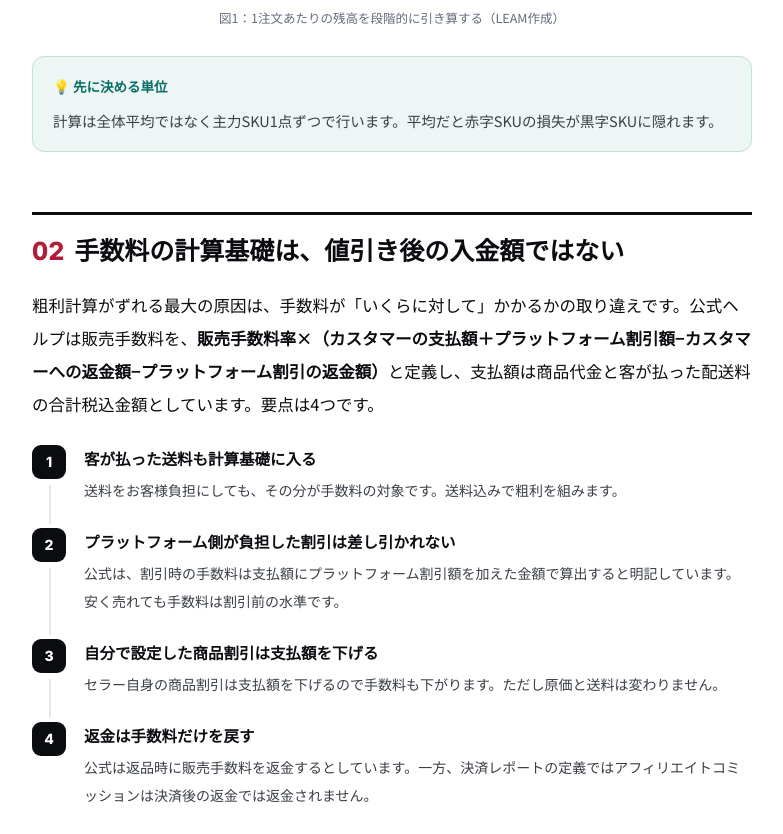
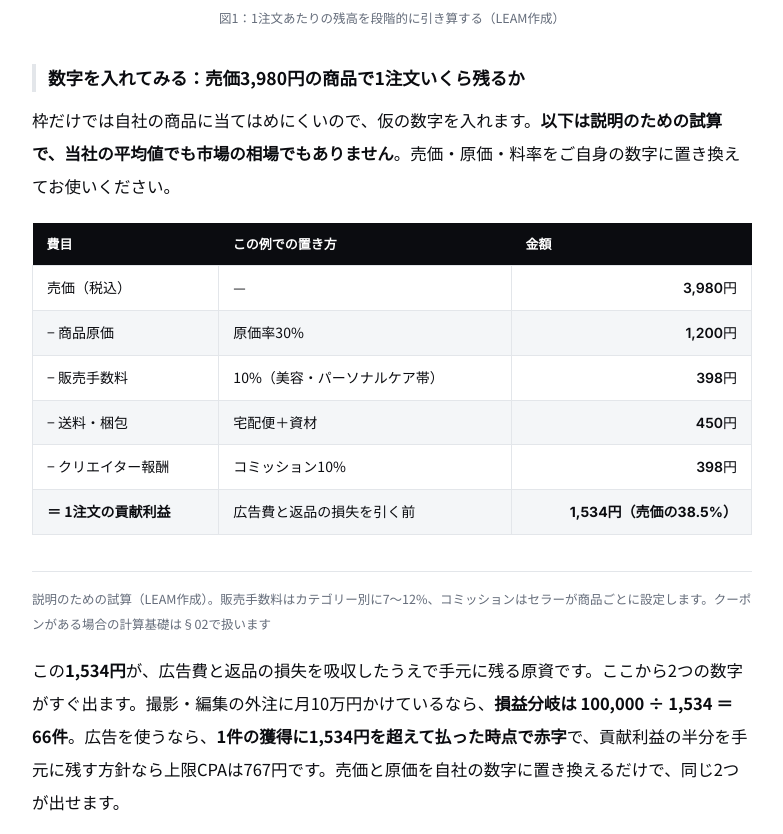
Before and after one commit to leam-tts-mcn/leam-hp, a plain HTML site: page column/is-tiktok-shop-profitable/index.html in a window 1280 px wide. Shown: the part 2565-3399 px from the top of the page, without its empty margins (68-851 px from the left). Drawn offline with Linux system fonts and the light colour scheme.

Commit message:
is-tiktok-shop-profitable に、数字を入れた計算例を1つ追加
「TikTok Shopは儲かる？」という記事なのに、**具体的な数字の計算例が1つも無かった**。
6費目の表も、STEP DOWNの棒グラフも、損益分岐の図も、すべて枠の説明で、
読者が自分の商品と突き合わせられる数字が本文に1つも出てこない状態だった。
他の記事（tiktok-shop-roas／yahoo-seller／d2c）は同じ話を実数でやっているので、
この記事だけが自サイトの中で例外になっていた。

→ §01 の図の直後に、仮定を明示した試算を1つ入れた。
   売価3,980円／原価率30%（1,200円）／販売手数料10%（398円）／送料・梱包450円／
   コミッション10%（398円）＝ 1注文の貢献利益 1,534円（売価の38.5%）。
   そこから「月10万円の外注費なら損益分岐は 100,000÷1,534＝66件」
   「1件の獲得に1,534円を超えて払ったら赤字、半分残すなら上限CPAは767円」まで出した。
   すべて手で検算している。

   数字は<strong>説明のための試算で、当社の平均値でも市場の相場でもない</strong>と
   明記し、クーポンがある場合の計算基礎は§02に送っている。
   （市場データの公開ルールに触れる数字は使っていない。売価・原価・送料は仮定値、
   料率はカテゴリー別7〜12%という公式の幅の中の一点）

ゲート：seo_gate 52本合格（20種）／figcheck 0件／figoverlap 確定0枚／
svg_text_lock 差分ゼロ。

Co-Authored-By: Claude Opus 5 <noreply@anthropic.com>

```diff
--- a/column/is-tiktok-shop-profitable/index.html
+++ b/column/is-tiktok-shop-profitable/index.html
@@ -362,6 +362,22 @@
     </svg>
     <figcaption>図1：1注文あたりの残高を段階的に引き算する（LEAM作成）</figcaption>
   </figure>
+  <h3>数字を入れてみる：売価3,980円の商品で1注文いくら残るか</h3>
+  <p>枠だけでは自社の商品に当てはめにくいので、仮の数字を入れます。<strong>以下は説明のための試算で、当社の平均値でも市場の相場でもありません</strong>。売価・原価・料率をご自身の数字に置き換えてお使いください。</p>
+  <div class="tw"><table>
+    <thead><tr><th>費目</th><th>この例での置き方</th><th>金額</th></tr></thead>
+    <tbody>
+      <tr><td>売価（税込）</td><td>—</td><td class="num">3,980円</td></tr>
+      <tr><td>− 商品原価</td><td>原価率30%</td><td class="num">1,200円</td></tr>
+      <tr><td>− 販売手数料</td><td>10%（美容・パーソナルケア帯）</td><td class="num">398円</td></tr>
+      <tr><td>− 送料・梱包</td><td>宅配便＋資材</td><td class="num">450円</td></tr>
+      <tr><td>− クリエイター報酬</td><td>コミッション10%</td><td class="num">398円</td></tr>
+      <tr><td><b>＝ 1注文の貢献利益</b></td><td>広告費と返品の損失を引く前</td><td class="num"><b>1,534円（売価の38.5%）</b></td></tr>
+    </tbody>
+  </table></div>
+  <p class="src">説明のための試算（LEAM作成）。販売手数料はカテゴリー別に7〜12%、コミッションはセラーが商品ごとに設定します。クーポンがある場合の計算基礎は§02で扱います</p>
+  <p>この<strong>1,534円</strong>が、広告費と返品の損失を吸収したうえで手元に残る原資です。ここから2つの数字がすぐ出ます。撮影・編集の外注に月10万円かけているなら、<strong>損益分岐は 100,000 ÷ 1,534 ＝ 66件</strong>。広告を使うなら、<strong>1件の獲得に1,534円を超えて払った時点で赤字</strong>で、貢献利益の半分を手元に残す方針なら上限CPAは767円です。売価と原価を自社の数字に置き換えるだけで、同じ2つが出せます。</p>
+
 <div class="box box-point"><div class="bt">💡 先に決める単位</div><p>計算は全体平均ではなく主力SKU1点ずつで行います。平均だと赤字SKUの損失が黒字SKUに隠れます。</p></div>
 
 <h2 id="s2"><span class="no en">02</span>手数料の計算基礎は、値引き後の入金額ではない</h2>
```
